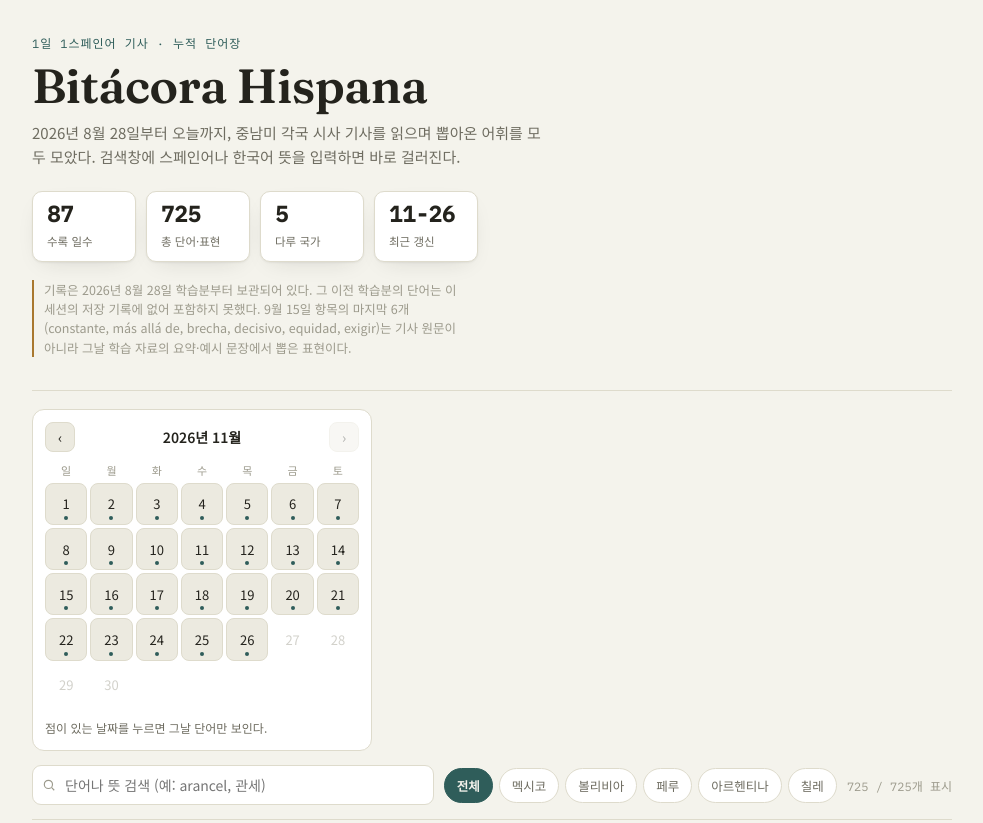
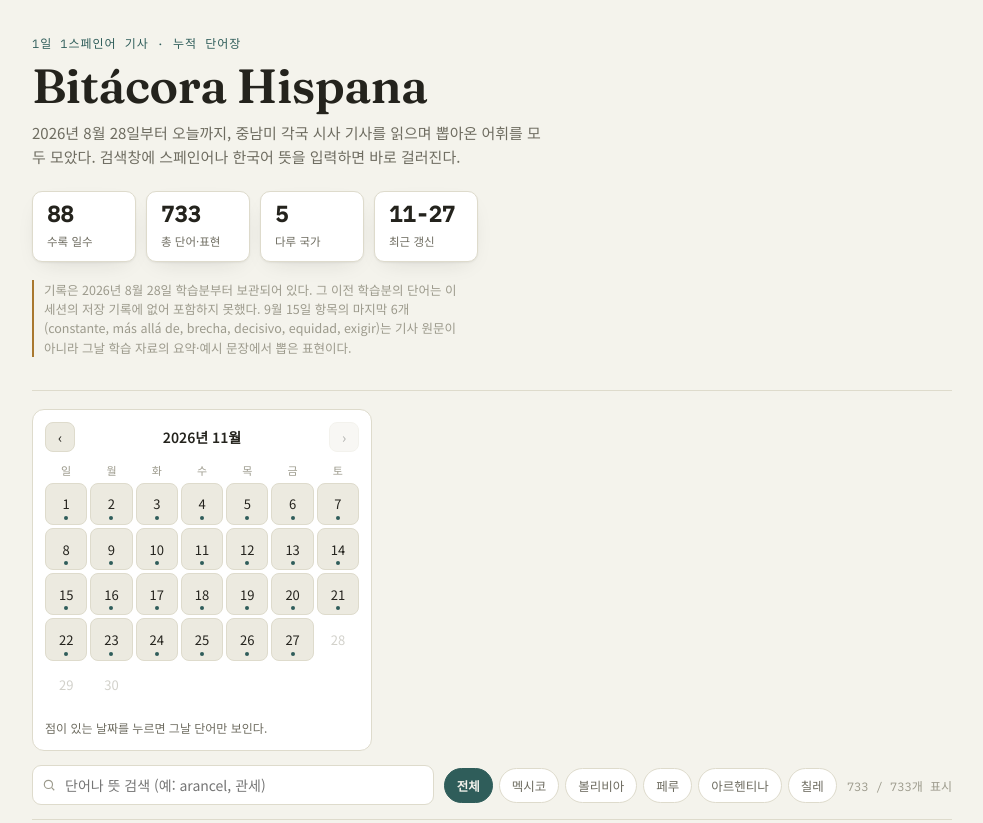
Before and after one commit to gilsy02/Bitacora-hispana, a plain HTML site: page index.html in a window 1280 px wide. Shown: the top 823 px of the page, without its empty margins (148-1131 px from the left). Drawn offline with Linux system fonts and the light colour scheme.

Commit message:
Add 2026-11-27 vocabulary

```diff
--- a/index.html
+++ b/index.html
@@ -1317,6 +1317,16 @@ const DATA = [
   {es:"brecha de conectividad", pos:"명사구(여)", ko:"연결성 격차", ex:"Bolivia tiene una marcada brecha de conectividad frente a Chile.", exKo:"볼리비아는 칠레에 비해 뚜렷한 연결성 격차를 안고 있다."},
   {es:"por sí solo", pos:"부사구", ko:"그 자체만으로, 단독으로", ex:"Acceder al Humboldt no garantiza por sí solo un internet más rápido y barato.", exKo:"훔볼트에 접속하는 것 그 자체만으로는 더 빠르고 저렴한 인터넷이 보장되지 않는다."},
   {es:"acercamiento", pos:"명사(남)", ko:"(관계의) 접근, 관계 개선", ex:"Díaz-Granados vinculó la iniciativa con el acercamiento político entre Bolivia y Chile.", exKo:"디아스그라나도스는 이 구상을 볼리비아와 칠레의 정치적 관계 개선과 연결했다."}
+]},
+{date:"2026-11-27", country:"mx", countryName:"멕시코", cat:"외교·치안(DEA의 카르텔 신고 창구 개설에 대한 '내정 간섭' 반발)", title:"Gabinete de Seguridad rechaza líneas de denuncia de la DEA para cárteles; “México no acepta injerencia en su territorio”, dice", source:"El Universal, 2026-11-26", words:[
+  {es:"injerencia", pos:"명사(여성)", ko:"내정 간섭, 개입", ex:"México no acepta acciones unilaterales ni injerencias en su territorio.", exKo:"멕시코는 자국 영토에서의 일방적 조치도 내정 간섭도 받아들이지 않는다."},
+  {es:"unilateral", pos:"형용사(남녀 동형)", ko:"일방적인", ex:"El Gabinete de Seguridad calificó la medida de la DEA como una acción unilateral.", exKo:"보안내각은 DEA의 조치를 일방적인 행동이라고 규정했다."},
+  {es:"habilitar (líneas de denuncia)", pos:"동사(타동사) / 기사형: habilitar, habilite", ko:"(신고 창구를) 개설하다, 가동하다", ex:"La DEA anunció que habilitará líneas de denuncia para reportar a funcionarios corruptos.", exKo:"DEA는 부패 공무원을 신고할 수 있는 신고 창구를 개설하겠다고 발표했다."},
+  {es:"facultado, -a", pos:"형용사(과거분사, facultar에서 파생)", ko:"권한을 부여받은", ex:"México cuenta con instituciones facultadas para recibir denuncias e investigar delitos.", exKo:"멕시코에는 신고를 접수하고 범죄를 수사할 권한을 부여받은 기관들이 있다."},
+  {es:"soberanía", pos:"명사(여성)", ko:"주권", ex:"El gobierno exige pleno respeto a la soberanía e integridad territorial de México.", exKo:"정부는 멕시코의 주권과 영토 보전을 온전히 존중할 것을 요구한다."},
+  {es:"responsabilidad compartida y diferenciada", pos:"명사구(여성)", ko:"공동의, 그러나 차별화된 책임", ex:"La cooperación bilateral debe basarse en una responsabilidad compartida y diferenciada.", exKo:"양국 협력은 공동의, 그러나 차별화된 책임에 바탕을 두어야 한다."},
+  {es:"cooperación sin subordinación", pos:"명사구(여성)", ko:"종속 없는 협력", ex:"Sheinbaum insiste en una cooperación sin subordinación con Estados Unidos.", exKo:"셰인바움은 미국과의 종속 없는 협력을 고수한다."},
+  {es:"asumir", pos:"동사(타동사) / 기사형: debe asumir (deber + 원형)", ko:"(책임·역할을) 떠맡다, 지다", ex:"Cada país debe asumir las responsabilidades que le corresponden frente a la delincuencia organizada.", exKo:"각 나라는 조직범죄에 맞서 자국이 져야 할 책임을 떠맡아야 한다."}
 ]}
 ];
 
```
